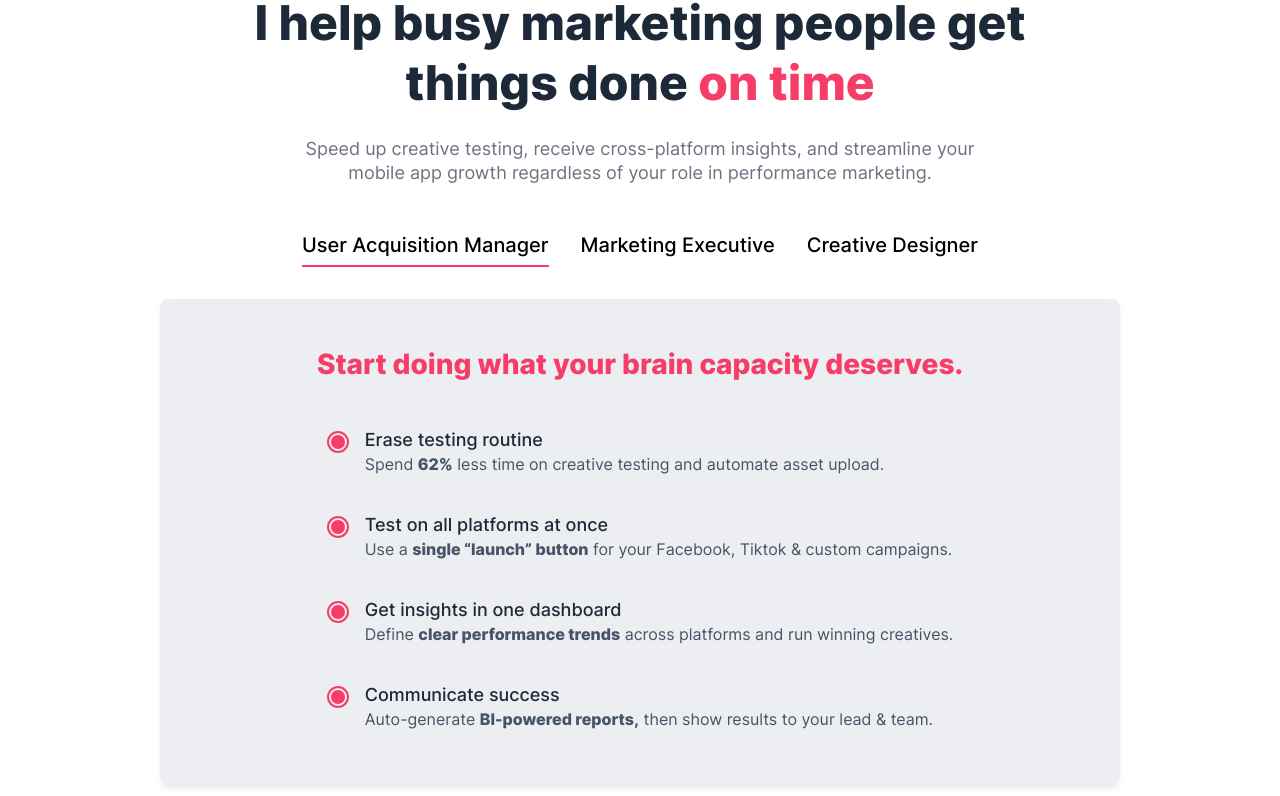
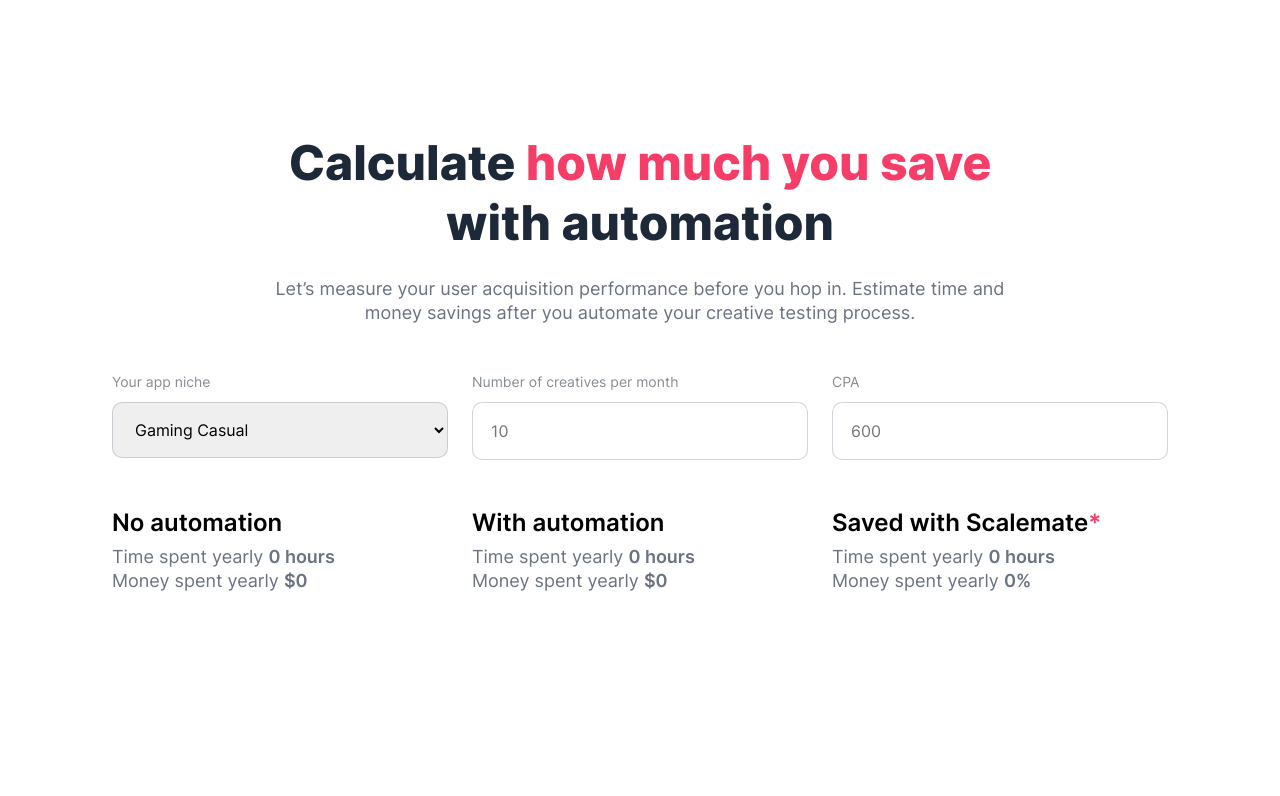
Before and after one commit to scalemate-dev/scalemate-landing, a Vue app: page / in a window 1280 px wide. Shown: the part 855-1651 px from the top of the page. Built offline with nearby package versions, Linux system fonts and the light colour scheme.

Commit message:
add animation to how we help + roi calculator draft

```diff
--- a/src/App.vue
+++ b/src/App.vue
@@ -2,9 +2,9 @@
   <div class="home">
     <Header />
     <Hero />
+    <ROICalculator />
     <HowCanHelp />
     <Features />
-    <!-- <Metrics /> -->
     <WaitList />
     <Footer />
   </div>
@@ -15,7 +15,7 @@ import Header from '@/blocks/Header'
 import Hero from '@/blocks/Hero'
 import HowCanHelp from '@/blocks/HowCanHelp'
 import Features from '@/blocks/Features'
-// import Metrics from '@/blocks/Metrics'
+import ROICalculator from '@/blocks/ROICalculator'
 import WaitList from '@/blocks/WaitList'
 import Footer from '@/blocks/Footer'
 
@@ -26,7 +26,7 @@ export default {
     Hero,
     HowCanHelp,
     Features,
-    // Metrics,
+    ROICalculator,
     WaitList,
     Footer,
   },
--- a/src/blocks/HowCanHelp.vue
+++ b/src/blocks/HowCanHelp.vue
@@ -21,7 +21,8 @@
           </h3>
         </div>
 
-        <div class="help-card">
+        <transition name="fade-in" mode="out-in">
+          <div class="help-card" :key="activeItem.id">
             <div class="help-subtitle">{{ activeItem.description }}</div>
             <div class="help-descr-wrapper">
               <div class="help-descr" v-for="(opt, i) in activeItem.options" :key="i">
@@ -33,6 +34,7 @@
               </div>
             </div>
           </div>
+        </transition>
       </div>
     </div>
   </div>
@@ -97,6 +99,18 @@ export default {
 <style lang="scss" scoped>
 .help {
   margin-bottom: 56px;
+
+  .fade-in-enter-active,
+  .fade-in-leave-active {
+    transform: scale(1);
+    transition: transform 0.1s ease, opacity 0.1s ease;
+  }
+
+  .fade-in-enter-from,
+  .fade-in-leave-to {
+    /* opacity: 0.7; */
+    transform: scale(0.98);
+  }
 
   .title {
     max-width: 800px;
--- /dev/null
+++ b/src/blocks/ROICalculator.vue
@@ -0,0 +1,232 @@
+<template>
+  <div class="roi-calculator">
+    <div class="container">
+      <h2 class="title">
+        Calculate <span>how much you save</span> with automation
+      </h2>
+      <div class="subtitle">
+        Let’s measure your user acquisition performance before you hop in. Estimate time and money savings after you
+        automate
+        your creative testing process.
+      </div>
+      <div class="form">
+        <div class="select-wrapper">
+          <div class="select-label">
+            Your app niche
+          </div>
+          <select v-model="niche" placeholder="Please select one">
+            <option>Gaming Casual</option>
+            <option>Gaming Hyper Casual</option>
+            <option>Non-gaming</option>
+          </select>
+        </div>
+        <Input v-model="creatives" type="number" label="Number of creatives per month" placeholder="10" />
+        <Input v-model="CPA" type="number" label="CPA" placeholder="600" v-if="isNotGamingHyperCasual" />
+        <Input v-model="CPI" type="number" label="CPI" placeholder="3" v-else />
+      </div>
+      <div class="results">
+        <div class="result-item">
+          <div class="result-title">
+            No automation
+          </div>
+          <div class="result-spent">
+            Time spent yearly <b>{{ noAutomation.time }} hours</b>
+          </div>
+          <div class="result-spent">
+            Money spent yearly <b>${{ noAutomation.money }}</b>
+          </div>
+        </div>
+        <div class="result-item">
+          <div class="result-title">
+            With automation
+          </div>
+          <div class="result-spent">
+            Time spent yearly <b>{{ withAutomation.time }} hours</b>
+          </div>
+          <div class="result-spent">
+            Money spent yearly <b>${{ withAutomation.money }}</b>
+          </div>
+        </div>
+        <div class="result-item">
+          <div class="result-title">
+            Saved with Scalemate<span>*</span>
+          </div>
+          <div class="result-spent">
+            Time spent yearly <b>{{ saved.time }} hours</b>
+          </div>
+          <div class="result-spent">
+            Money spent yearly <b>{{ saved.money }}%</b>
+          </div>
+        </div>
+      </div>
+
+    </div>
+  </div>
+</template>
+
+<script>
+import Input from '@/components/Input'
+
+const NO_AUTOMATION_TIME_YEARLY = 8
+const WITH_AUTOMATION_TIME_YEARLY = 3
+const MONTHS = 12
+const MINUTES_IN_HOUR = 60
+const UAM_HOUR_PRICE = 20
+
+export default {
+  name: 'ROICalculator',
+  components: {
+    Input
+  },
+  data() {
+    return {
+      niche: 'Gaming Casual',
+      CPA: null,
+      CPI: null,
+      creatives: null
+    }
+  },
+  computed: {
+    eventsAmount() {
+      if (this.niche === 'Non-gaming') {
+        return 10
+      }
+      if (this.niche === 'Gaming Casual') {
+        return 2.5
+      }
+      if (this.niche === 'Gaming Hyper Casual') {
+        return 38
+      }
+    },
+    isNotGamingHyperCasual() {
+      return this.niche !== 'Gaming Hyper Casual'
+    },
+    CPIorCPA() {
+      return !this.isNotGamingHyperCasual ? this.CPI : this.CPA
+    },
+    noAutomation() {
+      const time = (NO_AUTOMATION_TIME_YEARLY * this.creatives * MONTHS) / MINUTES_IN_HOUR
+      const money = (this.eventsAmount * this.CPIorCPA * this.creatives * MONTHS) * (1.15) + (UAM_HOUR_PRICE * time)
+      return {
+        time,
+        money: Math.round(money)
+      }
+    },
+    withAutomation() {
+      const time = (WITH_AUTOMATION_TIME_YEARLY * this.creatives * MONTHS) / MINUTES_IN_HOUR
+      const money = (this.eventsAmount * this.CPIorCPA * this.creatives * MONTHS) * (1.04) + (UAM_HOUR_PRICE * time)
+      return {
+        time,
+        money: Math.round(money)
+      }
+    },
+    saved() {
+      const money = (this.noAutomation.money - this.withAutomation.money) / (this.noAutomation.money) * 100
+      return {
+        time: this.noAutomation.time - this.withAutomation.time,
+        money: isNaN(money) ? 0 : Math.floor(money * 10) / 10
+      }
+    }
+  }
+}
+</script>
+
+<style lang="scss" scoped>
+.roi-calculator {
+  padding: 140px 0 196px;
+
+  .title {
+    max-width: 800px;
+    font-style: normal;
+    font-weight: 700;
+    font-size: 48px;
+    line-height: 60px;
+    letter-spacing: -2%;
+    margin: 0 auto;
+    color: $color-text-800;
+    text-align: center;
+    margin-bottom: 24px;
+
+    span {
+      color: $color-accent-500;
+    }
+  }
+
+  .subtitle {
+    font-style: normal;
+    font-weight: normal;
+    font-size: 18px;
+    line-height: 24px;
+    color: #6B7280;
+    text-align: center;
+    max-width: 750px;
+    margin: 0 auto;
+    margin-bottom: 48px;
+  }
+
+  .form {
+    display: flex;
+    gap: 24px;
+  }
+
+  .select-wrapper {
+    width: 100%;
+  }
+
+  select {
+    width: 100%;
+    font-style: normal;
+    font-family: 'Inter', sans-serif;
+    font-style: normal;
+    font-weight: normal;
+    font-size: 16px;
+    line-height: 24px;
+    color: #000;
+    border: 1px solid rgba(166, 170, 180, 0.5);
+    border-radius: 10px;
+    padding: 16px 18px;
+    outline: none;
+    transition: border-color 0.2s ease;
+    will-change: border-color;
+  }
+
+  .select-label {
+    margin-bottom: 12px;
+    color: #878d93;
+    font-size: 14px;
+  }
+
+  .results {
+    margin-top: 48px;
+    display: flex;
+    gap: 24px;
+  }
+
+  .result-item {
+    flex: 1;
+  }
+
+  .result-title {
+    margin-bottom: 8px;
+    font-size: 24px;
+    font-weight: 600;
+
+    span {
+      color: $color-accent-500;
+    }
+  }
+
+  .result-spent {
+    font-style: normal;
+    font-weight: normal;
+    font-size: 18px;
+    line-height: 24px;
+    color: #6B7280;
+
+    b {
+      font-weight: 600;
+      color: #6B7280;
+    }
+  }
+}
+</style>
--- a/src/blocks/SuccessPopup.vue
+++ b/src/blocks/SuccessPopup.vue
@@ -4,7 +4,7 @@
     .popup
       .cross(@click="$emit('togglePopup')") +
       h1.title Thank you,
-      h3.subtitle Our manager contact you soon!
+      h3.subtitle Our manager will contact you soon!
 </template>
 
 <script>
--- a/src/components/Input.vue
+++ b/src/components/Input.vue
@@ -20,15 +20,15 @@
 <script>
 export default {
   name: "Input",
-  props: ["modelValue", "placeholder", "leftPadding", "type", "disabled", "autocomplete", "label", "required", "name"],
+  props: ["placeholder", "leftPadding", "type", "disabled", "autocomplete", "label", "required", "name"],
   computed: {
     formValue: {
       get() {
-        return this.modelValue;
+        return this.value
       },
       set(value) {
-        this.$emit("update:modelValue", value);
-      },
+        this.$emit('input', value)
+      }
     },
   },
 };
```
Lines whose indentation alone changed are shown as unchanged.
